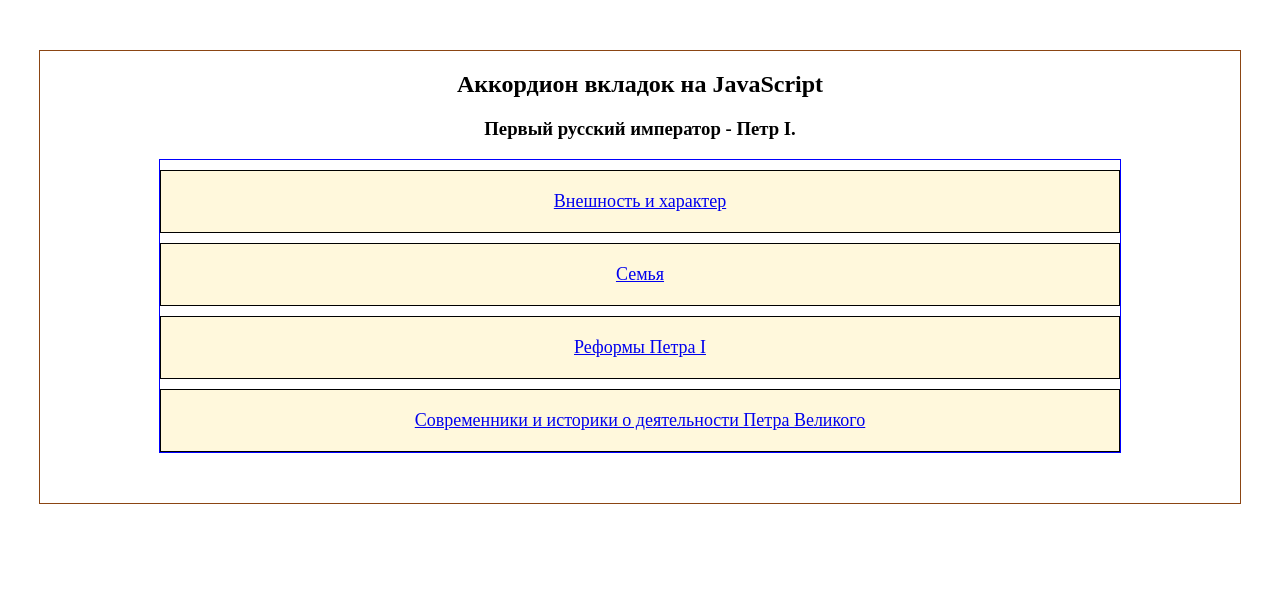
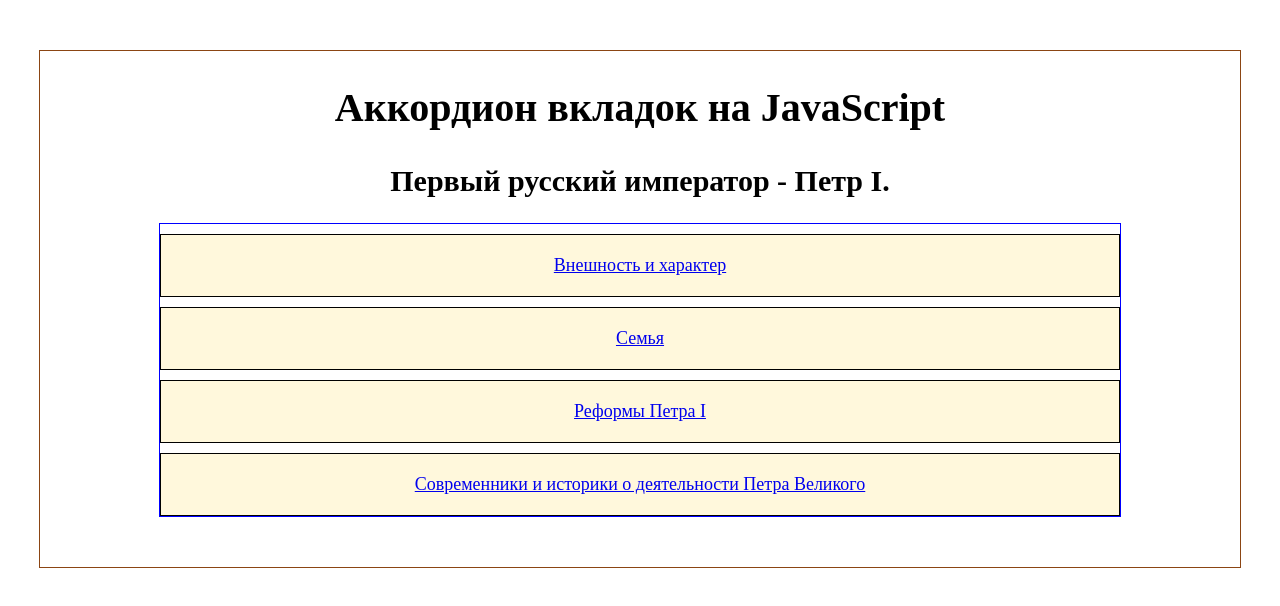
Before and after one commit to Elkhan911/Tab-Accordion-JavaScript, a plain HTML site: page index.html in a window 1280 px wide. Drawn offline with Linux system fonts and the light colour scheme.

Commit message:
minor fixes

```diff
--- a/index.css
+++ b/index.css
@@ -1,9 +1,17 @@
-.task {
+.section {
   width: 1200px;
   text-align: center;
   margin: 50px auto 0;
   padding-bottom: 50px;
   border: 1px solid saddlebrown;
+}
+
+.section__header {
+  font-size: 40px;
+}
+
+.tabs__header {
+  font-size: 30px;
 }
 
 .tabs__menu {
--- a/index.html
+++ b/index.html
@@ -8,11 +8,11 @@
     <title>Аккордион вкладок на JavaScript</title>
   </head>
   <body>
-    <section class="task">
-      <h2 class="task__heading">Аккордион вкладок на JavaScript</h2>
-      <h3 class="task__heading">Первый русский император - Петр I.</h3>
+    <section class="section">
+      <h1 class="section__header">Аккордион вкладок на JavaScript</h1>
 
       <div class="tabs">
+        <h2 class="tabs__header">Первый русский император - Петр I.</h2>
         <div class="tabs__menu">
           <a class="tabs__link" href="#" id="_link1">Внешность и характер </a>
           <div class="tabs__content" id="_content1">
```
